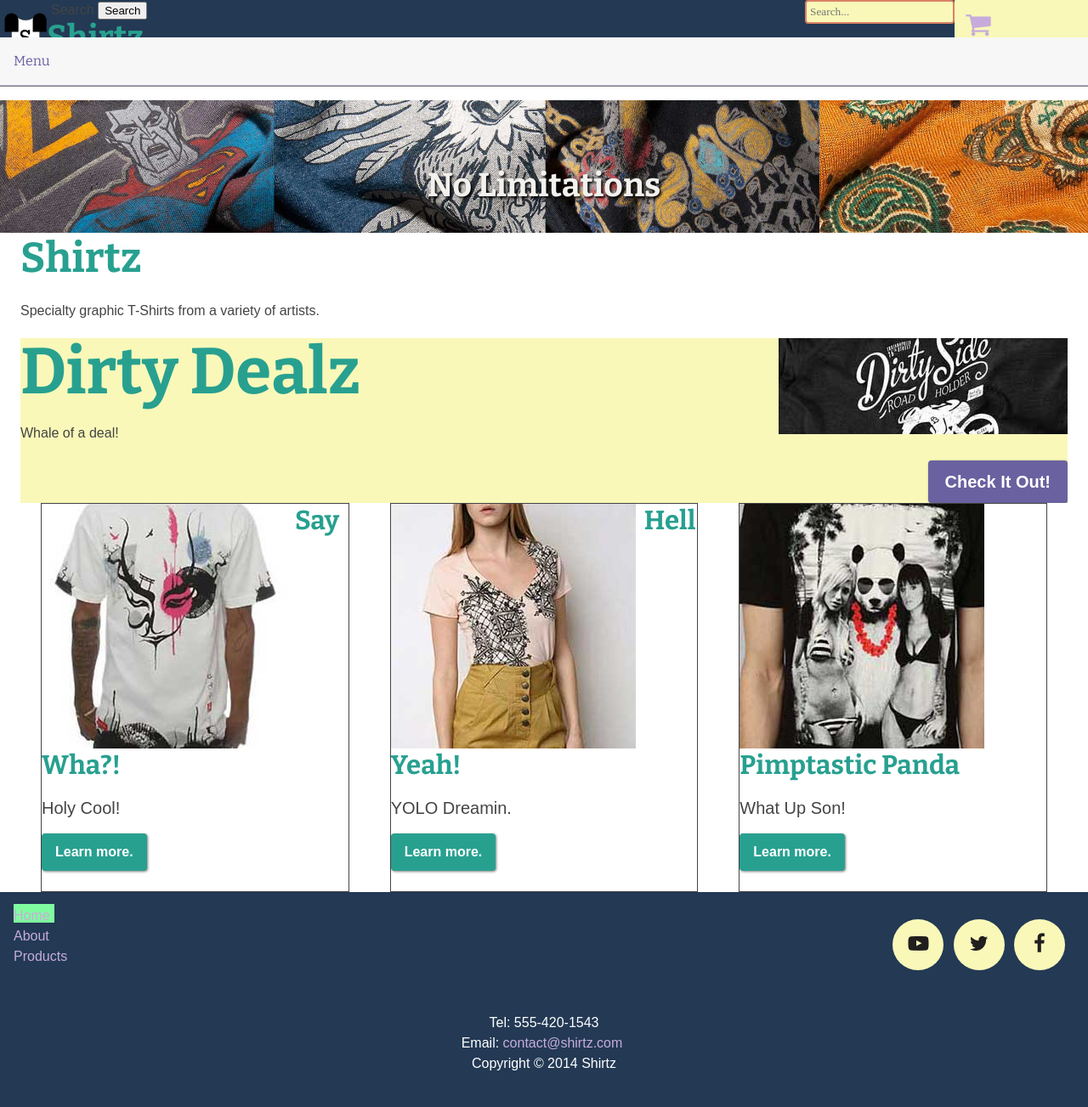
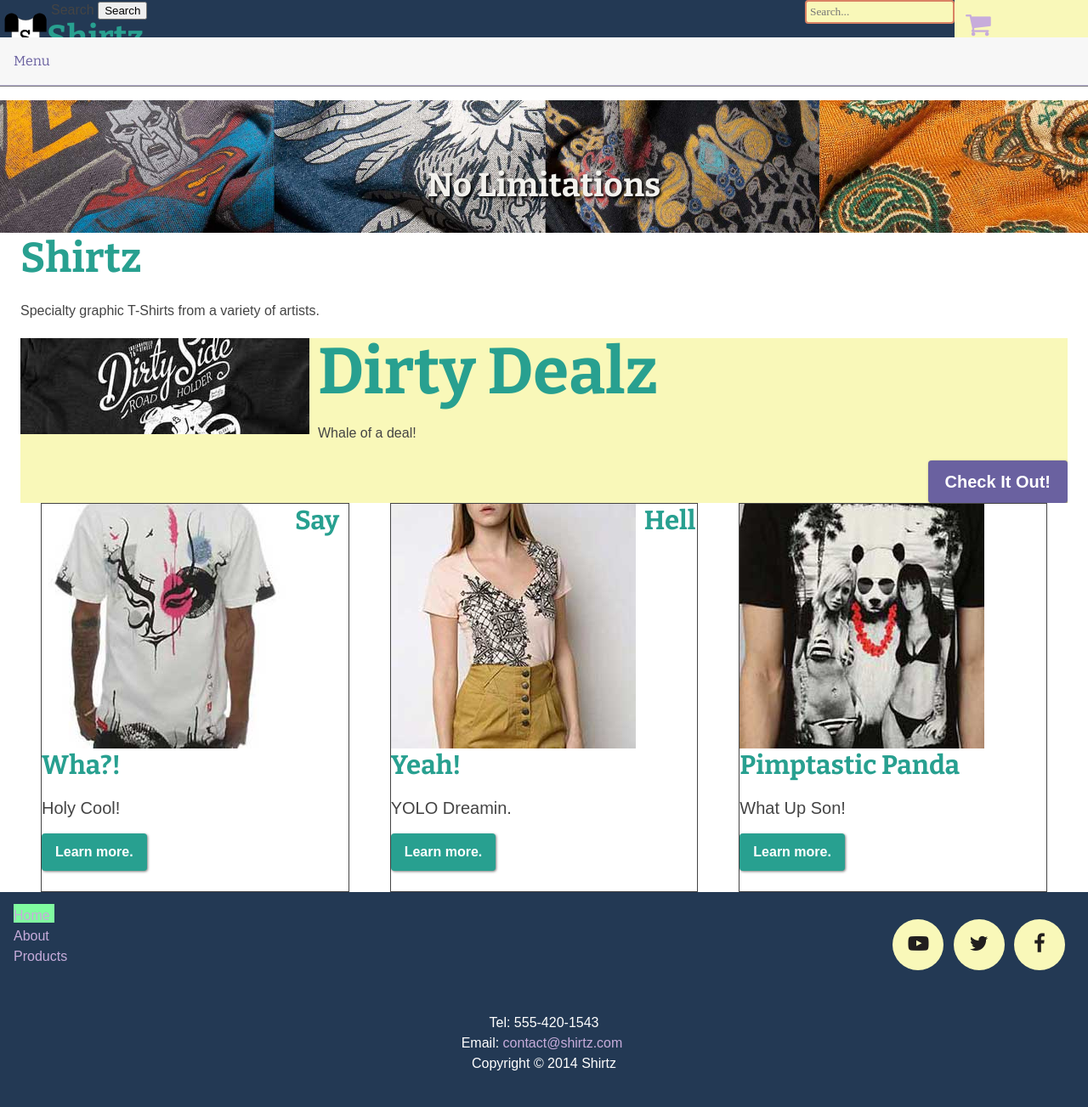
Before and after one commit to mart0855/ecommerce-website, a Jekyll site: the page built from index.html, in a window 1280 px wide. Shown: the whole page at 85% size. Built offline with Jekyll 4.4.1, drawn with Linux system fonts in a browser that asks for light colours; nearby versions of some CDN libraries; Markdown is read by kramdown in place of the engine named in the settings.

Commit message:
removed media-img-reversed from promo large

```diff
--- a/_includes/promo-large.html
+++ b/_includes/promo-large.html
@@ -1,7 +1,7 @@
 <div class="grid">
 
 	<div class="media promo-large">
-			<div class="media-img media-img-reversed">
+			<div class="media-img">
 				<img class="flex-img" src="{{site.baseurl}}/images/{{include.image}}" alt="">
 			</div>
 
```
